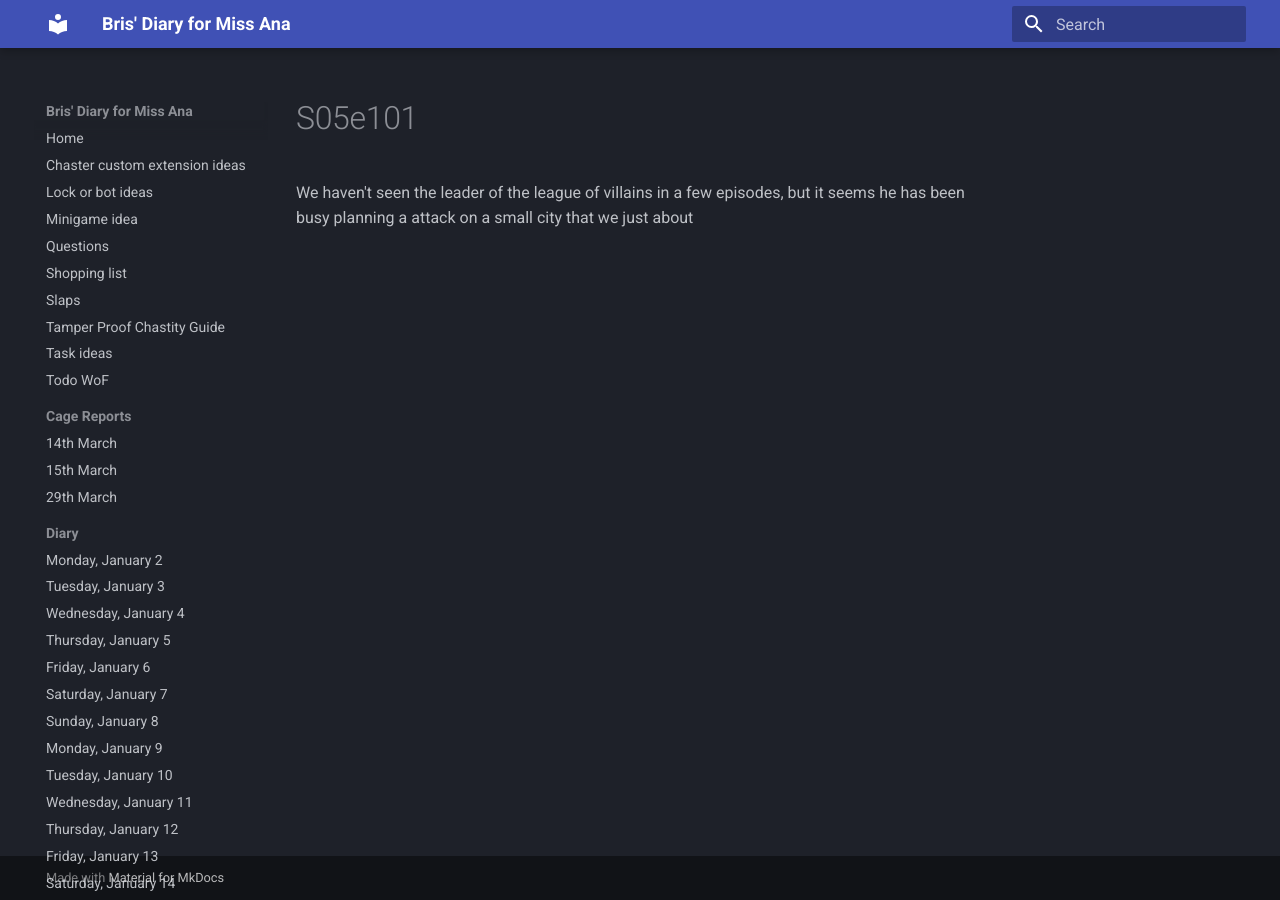
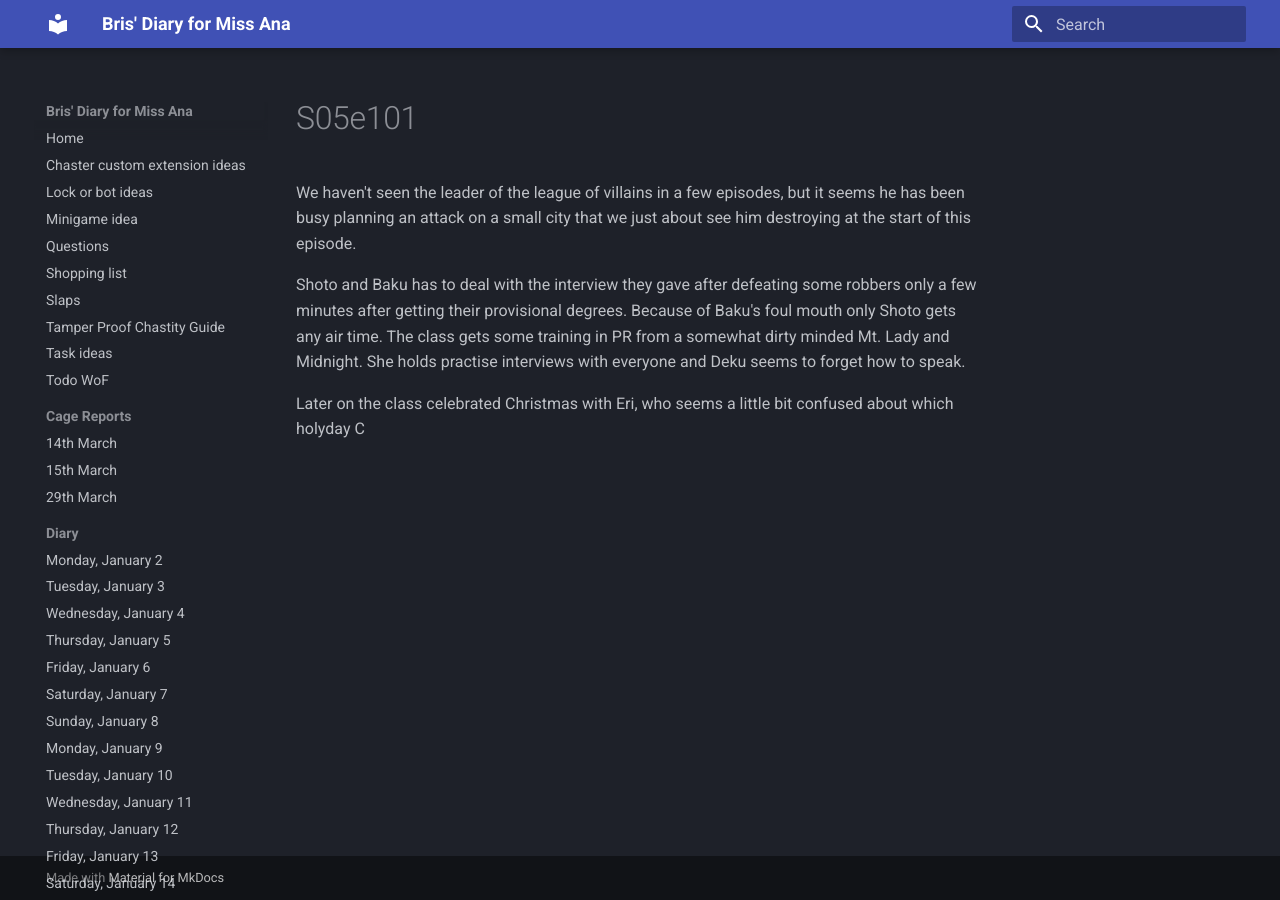
Before and after one commit to bris00/DFMA, an MkDocs documentation site: the page built from diary/Series/My Hero Academia/s05e101.md, in a window 1280 px wide. Built offline with MkDocs 1.6.1 and Material for MkDocs 9.7.7, drawn with Linux system fonts in a browser that asks for light colours.

Commit message:
vault backup: 2023-04-27 22:49:41
Affected files:
diary/Series/My Hero Academia/s05e101.md

```diff
--- a/diary/Series/My Hero Academia/s05e101.md
+++ b/diary/Series/My Hero Academia/s05e101.md
@@ -1 +1,5 @@
-We haven't seen the leader of the league of villains in a few episodes, but it seems he has been busy planning a attack on a small city that we just about
+We haven't seen the leader of the league of villains in a few episodes, but it seems he has been busy planning an attack on a small city that we just about see him destroying at the start of this episode.
+
+Shoto and Baku has to deal with the interview they gave after defeating some robbers only a few minutes after getting their provisional degrees. Because of Baku's foul mouth only Shoto gets any air time. The class gets some training in PR from a somewhat dirty minded Mt. Lady and Midnight. She holds practise interviews with everyone and Deku seems to forget how to speak.
+
+Later on the class celebrated Christmas with Eri, who seems a little bit confused about which holyday C
```
